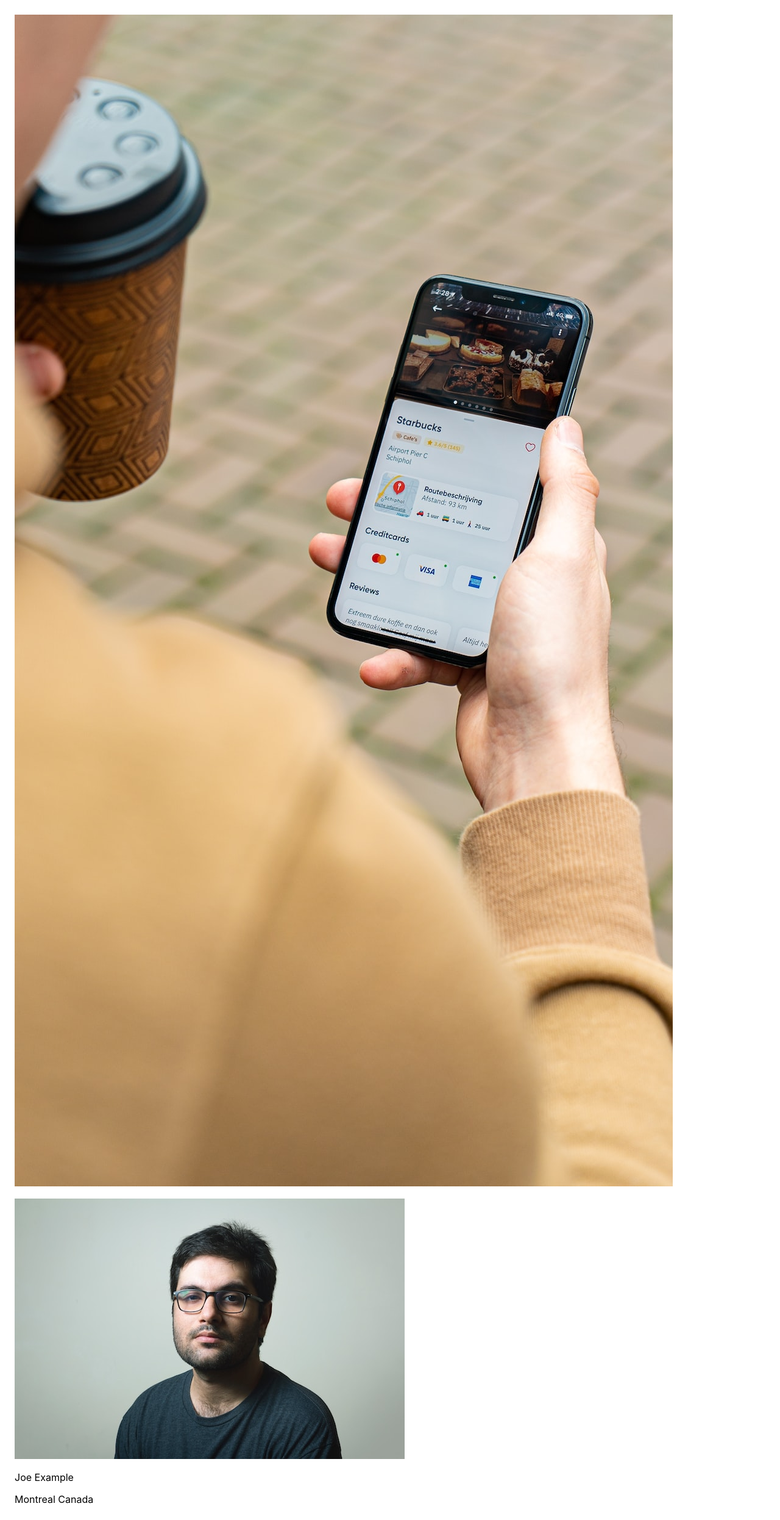
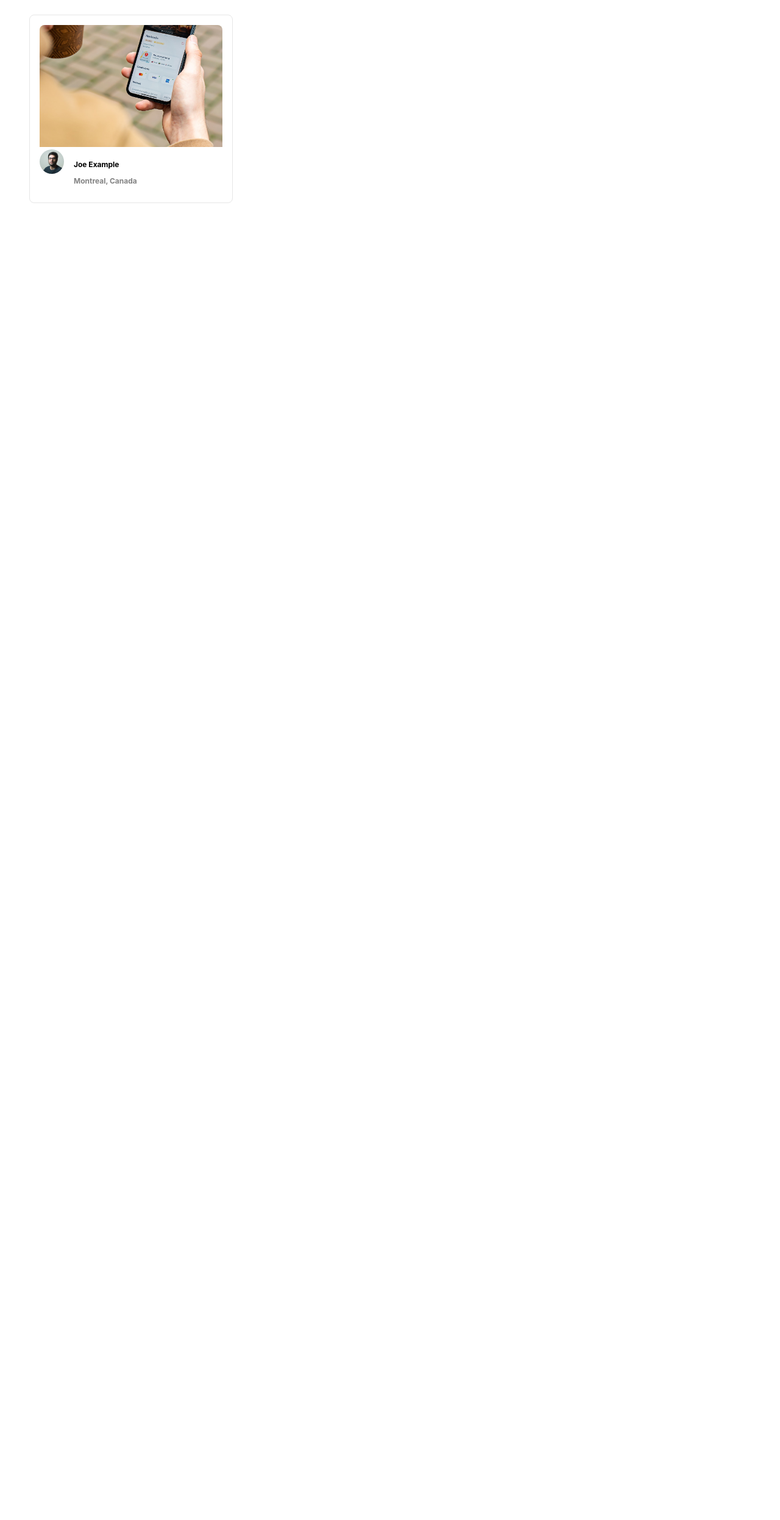
Before and after one commit to edgmsh/photo-labs, a React (Create React App) app in the folder frontend/: page / in a window 1280 px wide. Shown: the whole page at 61% size. After the commit the page ends 800 px from the top, so only its background shows below. Built offline with nearby package versions, Linux system fonts and the light colour scheme.

Commit message:
Apply Styling to the Photo Component

```diff
--- a/frontend/src/components/PhotoListItem.jsx
+++ b/frontend/src/components/PhotoListItem.jsx
@@ -8,16 +8,16 @@ const PhotoListItem = (props) => {
   const { id, location, imageSource, username, profile } = props.photo;
 
   return (
-    <div>
-      <img src={imageSource} alt="Photo"/>
-      <p>
-        <img src={profile} alt="Profile"/>
-      </p>
+    <div className="photo-list__item">
+      <img src={imageSource} alt="Photo" className="photo-list__image"/>
 
-        <div>
-          <p>{username} </p>
-          <p>{location.city} {location.country}</p>
+      <div className="photo-list__user-details">
+        <img src={profile} alt="Profile" className="photo-list__user-profile"/>
+        <div className="photo-list__user-info">
+          <p>{username}</p>
+          <p className="photo-list__user-location ">{location.city}, {location.country}</p>
         </div>
+      </div>
     </div>
   )
 };
--- a/frontend/src/styles/PhotoListItem.scss
+++ b/frontend/src/styles/PhotoListItem.scss
@@ -1,11 +1,13 @@
 .photo-list__item {
   margin: 24px;
-  padding: 8px;
+  padding: 16px;
   border-width: 0.5px;
   border-color: lightgray;
   border-style: solid;
   border-radius: 8px;
   max-width: fit-content;
+  background-color: #FFFFFF;
+  border: 1px solid #E6E6E6;
 }
 
 .photo-list__image {
```
